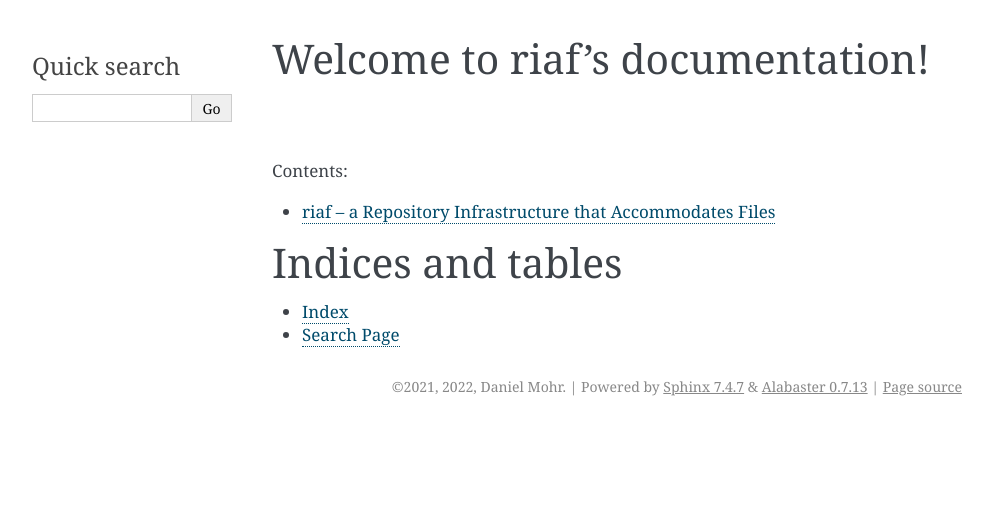
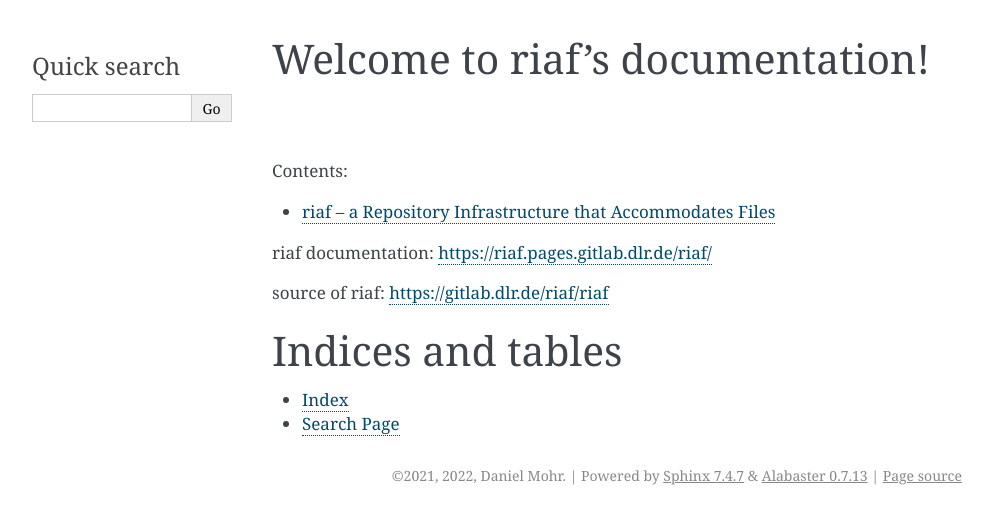
Before and after one commit to dlr-pa/riaf, a Sphinx documentation site: the page built from source/index.rst, in a window 1280 px wide. Shown: the top 524 px of the page, without its empty margins (148-1141 px from the left). Built offline with Sphinx 7.4.7, drawn with Linux system fonts in a browser that asks for light colours.

Commit message:
insert link to documentation and source in source/index.rst

```diff
--- a/source/index.rst
+++ b/source/index.rst
@@ -12,6 +12,10 @@ Welcome to riaf's documentation!
 
    preamble
 
+riaf documentation: https://riaf.pages.gitlab.dlr.de/riaf/
+
+source of riaf: https://gitlab.dlr.de/riaf/riaf
+
 
 Indices and tables
 ==================
```
